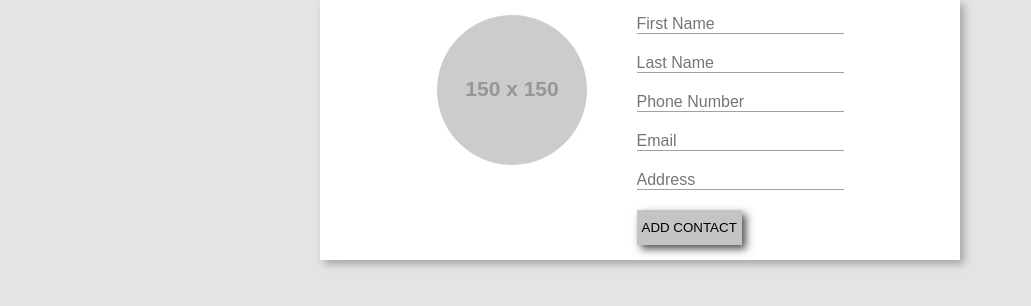
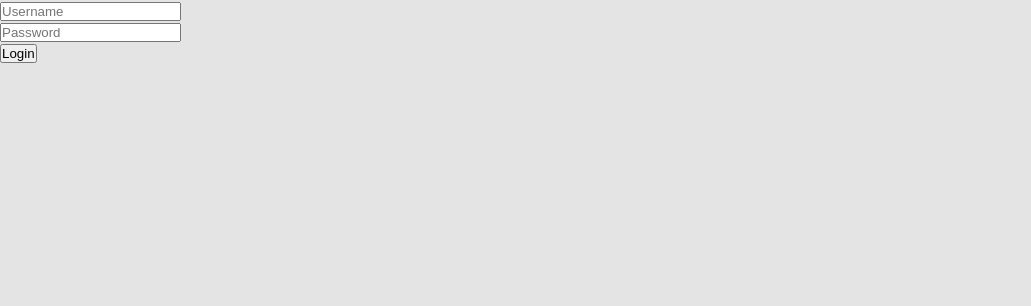
Before and after one commit to AramayisO/react-contacts, a React (Create React App) app: page / in a window 1280 px wide. Shown: the top 306 px of the page, without its empty margins (0-1031 px from the left). Built offline with nearby package versions, Linux system fonts and the light colour scheme.

Commit message:
Add AuthContext and LoginForm

```diff
--- a/src/components/App.js
+++ b/src/components/App.js
@@ -4,15 +4,40 @@ import './App.css';
 import ContactProvider from '../providers/ContactProvider';
 import ContactForm from './ContactForm';
 import ContactList from './ContactList';
+import MyComponent from './MyComponent';
+import AuthContext from '../contexts/AuthContext';
+import LoginForm from './LoginForm';
 
 const App = () => {
 
+  const [user, setUser] = useState(null);
+
+  const login = (username, password) => {
+    if (username == 'captainhook' && password == 'supersecret') {
+      setUser(username)
+    }
+  }
+
+  const logout = () => {
+    setUser(null)
+  }
+
   return (
     <div>
-      <ContactProvider>
-        <ContactList />
-        <ContactForm />
-      </ContactProvider>
+      <AuthContext.Provider value={ { user, login, logout } }>
+          {!user
+            ? <LoginForm />
+            : <ContactProvider>
+                <ContactList />
+                <ContactForm />
+                <ContactContext.Consumer>
+                  {({ contacts, addContact, removeContact }) =>
+                    <MyComponent contacts={contacts} add={addContact} remove={removeContact} />
+                  }
+                </ContactContext.Consumer>
+              </ContactProvider>
+          }
+      </AuthContext.Provider>
     </div>
   );
 }
--- a/src/components/ContactList.js
+++ b/src/components/ContactList.js
@@ -1,4 +1,5 @@
 import { useContext } from 'react';
+import AuthContext from '../contexts/AuthContext';
 import ContactContext from '../contexts/ContactContext';
 import { useContacts } from '../hooks';
 import ContactItem from './ContactItem';
@@ -6,6 +7,7 @@ import ContactItem from './ContactItem';
 const ContactList = () => {
 
     const { contacts } = useContacts();
+    const { user, login, logout } = useContext(AuthContext)
 
     return (
         <div className="ContactList">
--- /dev/null
+++ b/src/components/LoginForm.js
@@ -0,0 +1,39 @@
+import { useContext, useEffect, useState } from "react"
+import AuthContext from "../contexts/AuthContext";
+
+const LoginForm = () => {
+
+    const [username, setUsername] = useState('');
+    const [password, setPassword] = useState('');
+
+    const { login } = useContext(AuthContext);
+
+    const handleSubmit = (event) => {
+        event.preventDefault();
+        login(username, password)
+    }
+
+    return (
+        <div>
+            <form onSubmit={handleSubmit}>
+                <input
+                    placeholder="Username"
+                    type="text"
+                    value={username}
+                    onChange={e => setUsername(e.target.value)}
+                />
+                <br />
+                <input
+                    placeholder="Password"
+                    type="text"
+                    value={password}
+                    onChange={e => setPassword(e.target.value)}
+                />
+                <br />
+                <button type="submit">Login</button>
+            </form>
+        </div>
+    )
+}
+
+export default LoginForm;
--- /dev/null
+++ b/src/components/MyComponent.js
@@ -0,0 +1,26 @@
+import React from 'react';
+import ContactContext from '../contexts/ContactContext';
+
+class MyComponent extends React.Component {
+
+    constructor(props) {
+        super(props);
+    }
+
+    render() {
+        const { contacts } = this.context;
+        return (
+            <div>
+                <p>My Component</p>
+            {contacts &&
+                contacts.map(contact => <div key={contact.phoneNumber}>{contact.phoneNumber}</div>)
+            }
+
+            </div>
+        )
+    }
+}
+
+MyComponent.contextType = ContactContext;
+
+export default MyComponent;
--- /dev/null
+++ b/src/contexts/AuthContext.js
@@ -0,0 +1,13 @@
+import { createContext } from 'react';
+
+const AuthContext = createContext(
+    {
+        user: null,
+        login: () => {},
+        logout: () => {}
+    }
+);
+
+AuthContext.displayName = 'AuthContext';
+
+export default AuthContext;
```
